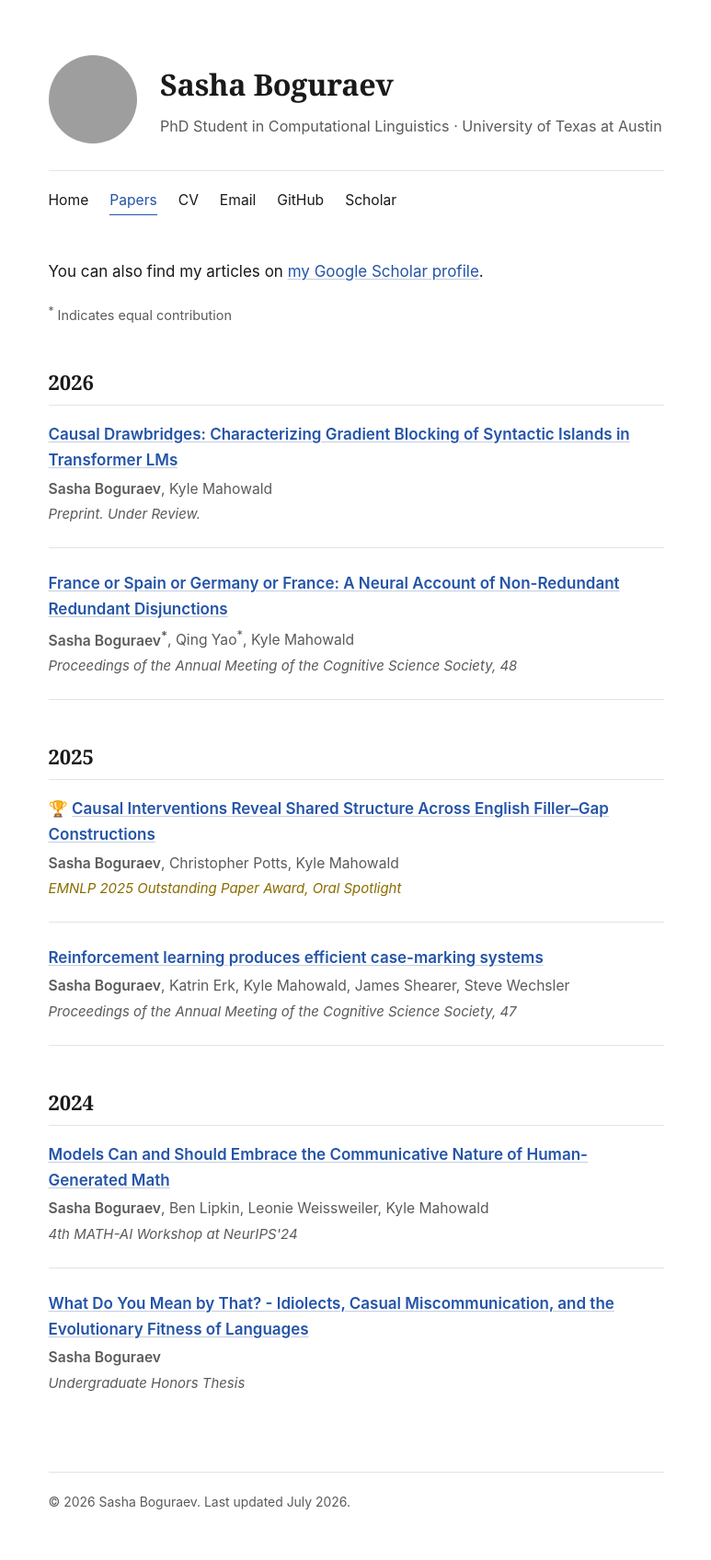
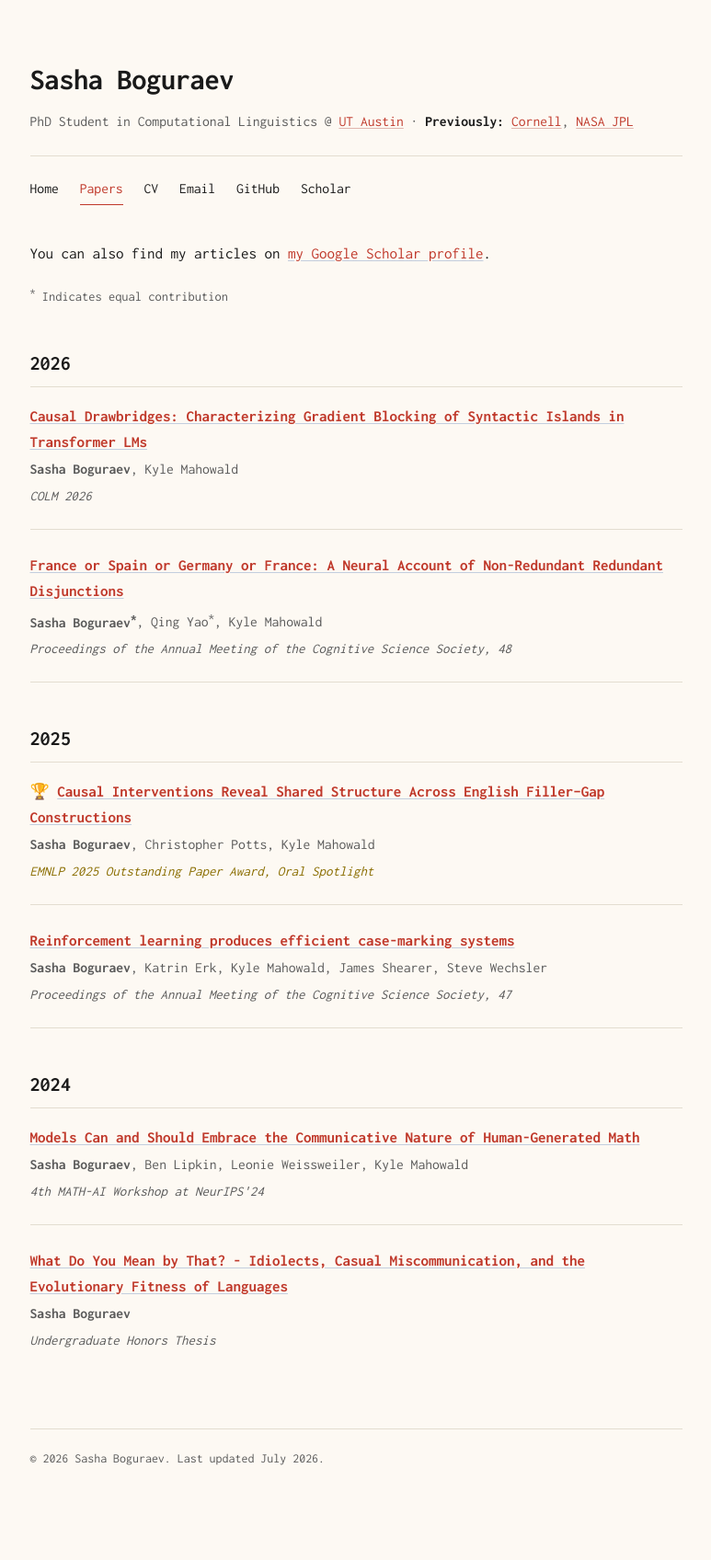
Before and after one commit to SashaBoguraev/SashaBoguraev.github.io, a Jekyll site: the page built from _pages/publications.md, in a window 1280 px wide. Shown: the whole page at 92% size, without its empty margins (253-1026 px from the left). Built offline with Jekyll 4.4.1, drawn with Linux system fonts in a browser that asks for light colours; after the commit the page ends 1649 px from its top, so only the background shows below that; grey boxes are pictures that could not be loaded.

Commit message:
Refine home page: cream palette, full portrait photo, updated news
- Switch background to cream (#fdf9f3) and Inconsolata monospace
- Move photo out of header to float beside bio text, full portrait
  aspect ratio instead of cropped circle
- Reorder "Previously" line to Cornell before NASA JPL
- Make News section scrollable and link paper titles to their URLs
- Add COLM 2026 acceptance for Causal Drawbridges paper, update its
  venue in Selected Papers and publications.md

Co-Authored-By: Claude Sonnet 5 <noreply@anthropic.com>

```diff
--- a/_layouts/clean.html
+++ b/_layouts/clean.html
@@ -5,18 +5,16 @@
   <meta name="viewport" content="width=device-width, initial-scale=1">
   <title>{% if page.title %}{{ page.title | capitalize }} | {% endif %}{{ site.title }}</title>
   <meta name="description" content="{{ page.excerpt | default: site.description | strip_html | normalize_whitespace | truncate: 160 }}">
+  <link rel="preconnect" href="https://fonts.googleapis.com">
+  <link rel="preconnect" href="https://fonts.gstatic.com" crossorigin>
+  <link href="https://fonts.googleapis.com/css2?family=Inconsolata:wght@400;700&display=swap" rel="stylesheet">
   <link rel="stylesheet" href="{{ '/assets/css/clean.css' | relative_url }}">
 </head>
 <body>
   <div class="container">
     <header class="site-header">
-      <div class="header-flex">
-        <img src="{{ '/images/' | append: site.author.avatar | relative_url }}" alt="{{ site.author.name }}" class="avatar">
-        <div class="header-text">
-          <h1 class="site-name"><a href="{{ '/' | relative_url }}">{{ site.author.name }}</a></h1>
-          <p class="site-tagline">{{ site.author.bio }} &middot; {{ site.author.employer }}</p>
-        </div>
-      </div>
+      <h1 class="site-name"><a href="{{ '/' | relative_url }}">{{ site.author.name }}</a></h1>
+      <p class="site-tagline">PhD Student in Computational Linguistics @ <a href="https://sites.utexas.edu/compling/" target="_blank" rel="noopener">UT Austin</a> &middot; <strong>Previously:</strong> <a href="https://www.cornell.edu/" target="_blank" rel="noopener">Cornell</a>, <a href="https://www.jpl.nasa.gov/" target="_blank" rel="noopener">NASA JPL</a></p>
       <nav class="site-nav">
         <a href="{{ '/' | relative_url }}"{% if page.url == '/' %} class="active"{% endif %}>Home</a>
         <a href="{{ '/publications/' | relative_url }}"{% if page.url == '/publications/' %} class="active"{% endif %}>Papers</a>
--- a/_pages/publications.md
+++ b/_pages/publications.md
@@ -17,7 +17,7 @@ You can also find my articles on [my Google Scholar profile](https://scholar.goo
 <div class="paper-authors">
   <strong>Sasha Boguraev</strong>, Kyle Mahowald
 </div>
-<div class="paper-venue">Preprint. Under Review.</div>
+<div class="paper-venue">COLM 2026</div>
 </div>
 
 <div class="paper">
--- a/assets/css/clean.css
+++ b/assets/css/clean.css
@@ -3,12 +3,12 @@
    ========================================================================== */
 
 :root {
-  --bg: #ffffff;
+  --bg: #fdf9f3;
   --text: #1a1a1a;
   --text-dim: #5a5a5a;
-  --link: #2454a8;
-  --link-hover: #16305e;
-  --border: #e3e3e3;
+  --link: #c0392b;
+  --link-hover: #922b21;
+  --border: #e3ddd0;
 }
 
 * {
@@ -22,7 +22,7 @@ html {
 }
 
 body {
-  font-family: -apple-system, BlinkMacSystemFont, "Segoe UI", Helvetica, Arial, sans-serif;
+  font-family: "Inconsolata", "SF Mono", Menlo, Consolas, monospace;
   background-color: var(--bg);
   color: var(--text);
   line-height: 1.65;
@@ -30,7 +30,7 @@ body {
 }
 
 .container {
-  max-width: 720px;
+  max-width: 760px;
   margin: 0 auto;
   padding: 3.5rem 1.5rem 3rem;
 }
@@ -40,28 +40,13 @@ body {
    ========================================================================== */
 
 .site-header {
-  margin-bottom: 2.75rem;
-}
-
-.header-flex {
-  display: flex;
-  align-items: center;
-  gap: 1.5rem;
-  margin-bottom: 1.75rem;
-}
-
-.avatar {
-  width: 96px;
-  height: 96px;
-  border-radius: 50%;
-  object-fit: cover;
-  flex-shrink: 0;
+  margin-bottom: 2.25rem;
 }
 
 .site-name {
-  font-family: Georgia, "Iowan Old Style", "Palatino Linotype", serif;
+  font-family: inherit;
   font-size: 1.9rem;
-  font-weight: 600;
+  font-weight: 700;
   letter-spacing: -0.01em;
 }
 
@@ -72,15 +57,33 @@ body {
 
 .site-tagline {
   color: var(--text-dim);
-  font-size: 0.95rem;
-  margin-top: 0.35rem;
+  font-size: 0.92rem;
+  margin-top: 0.5rem;
+  line-height: 1.5;
+}
+
+.site-tagline a {
+  color: var(--link);
+  text-decoration: underline;
+  text-decoration-color: #e0b5ae;
+  text-underline-offset: 2px;
+}
+
+.site-tagline a:hover {
+  color: var(--link-hover);
+}
+
+.site-tagline strong {
+  color: var(--text);
+  font-weight: 700;
 }
 
 .site-nav {
   display: flex;
   flex-wrap: wrap;
   gap: 0.4rem 1.35rem;
-  padding-top: 1.1rem;
+  padding-top: 1.4rem;
+  margin-top: 1.4rem;
   border-top: 1px solid var(--border);
 }
 
@@ -109,8 +112,8 @@ body {
 .content h2,
 .content h3,
 .content h4 {
-  font-family: Georgia, "Iowan Old Style", "Palatino Linotype", serif;
-  font-weight: 600;
+  font-family: inherit;
+  font-weight: 700;
   color: var(--text);
 }
 
@@ -191,6 +194,30 @@ body {
   margin-top: 0;
 }
 
+.intro-section::after {
+  content: "";
+  display: table;
+  clear: both;
+}
+
+.avatar {
+  float: left;
+  width: 240px;
+  height: auto;
+  margin: 0 1.75rem 1rem 0;
+  border-radius: 4px;
+  box-shadow: 0 1px 4px rgba(0, 0, 0, 0.12);
+}
+
+@media (max-width: 620px) {
+  .avatar {
+    float: none;
+    display: block;
+    width: 200px;
+    margin: 0 auto 1.5rem;
+  }
+}
+
 /* ==========================================================================
    Publications
    ========================================================================== */
@@ -238,7 +265,13 @@ body {
 
 .news-list {
   list-style: none;
-  padding-left: 0;
+  padding: 0.25rem 1rem;
+  margin: 0;
+  max-height: 220px;
+  overflow-y: auto;
+  border: 1px solid var(--border);
+  border-radius: 3px;
+  background: #fbf5ea;
 }
 
 .news-item {
@@ -259,6 +292,19 @@ body {
   min-width: 66px;
   font-size: 0.85rem;
   padding-top: 0.1rem;
+}
+
+.news-list::-webkit-scrollbar {
+  width: 8px;
+}
+
+.news-list::-webkit-scrollbar-track {
+  background: transparent;
+}
+
+.news-list::-webkit-scrollbar-thumb {
+  background: var(--border);
+  border-radius: 4px;
 }
 
 /* ==========================================================================
@@ -285,15 +331,6 @@ body {
     padding: 2rem 1.25rem 2.5rem;
   }
 
-  .header-flex {
-    gap: 1rem;
-  }
-
-  .avatar {
-    width: 72px;
-    height: 72px;
-  }
-
   .site-name {
     font-size: 1.5rem;
   }
```
Also changed, not shown: _pages/about.md (+17 -14 lines), 1 other file.
